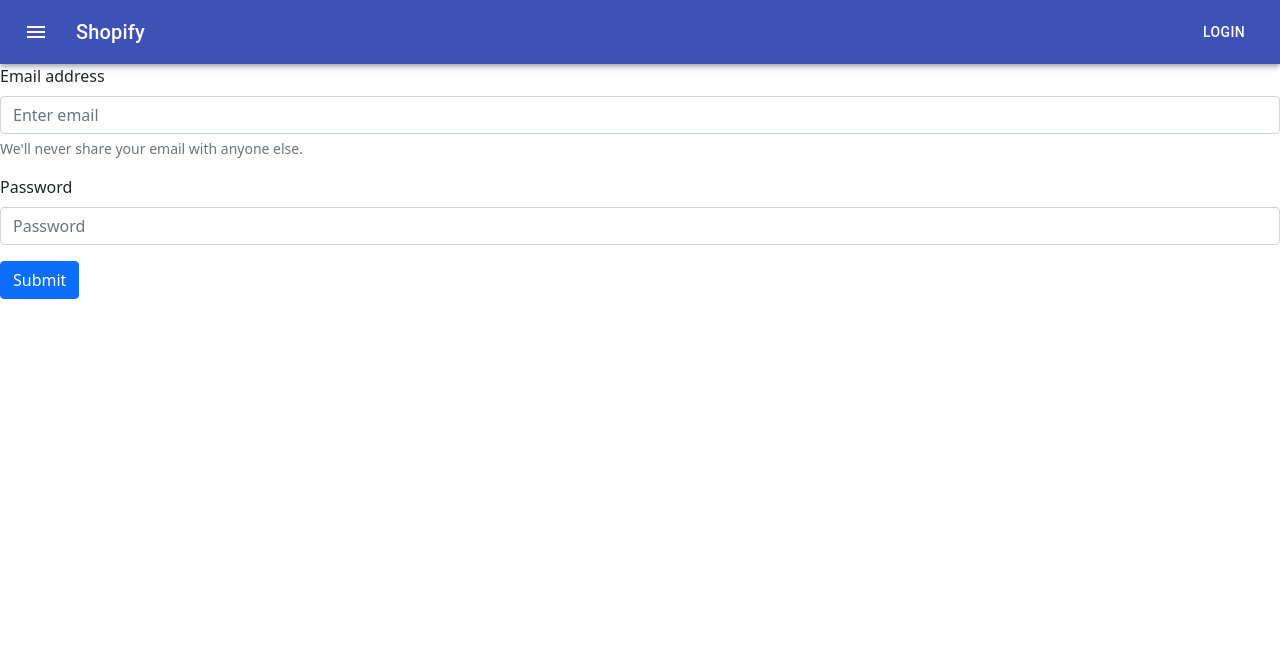
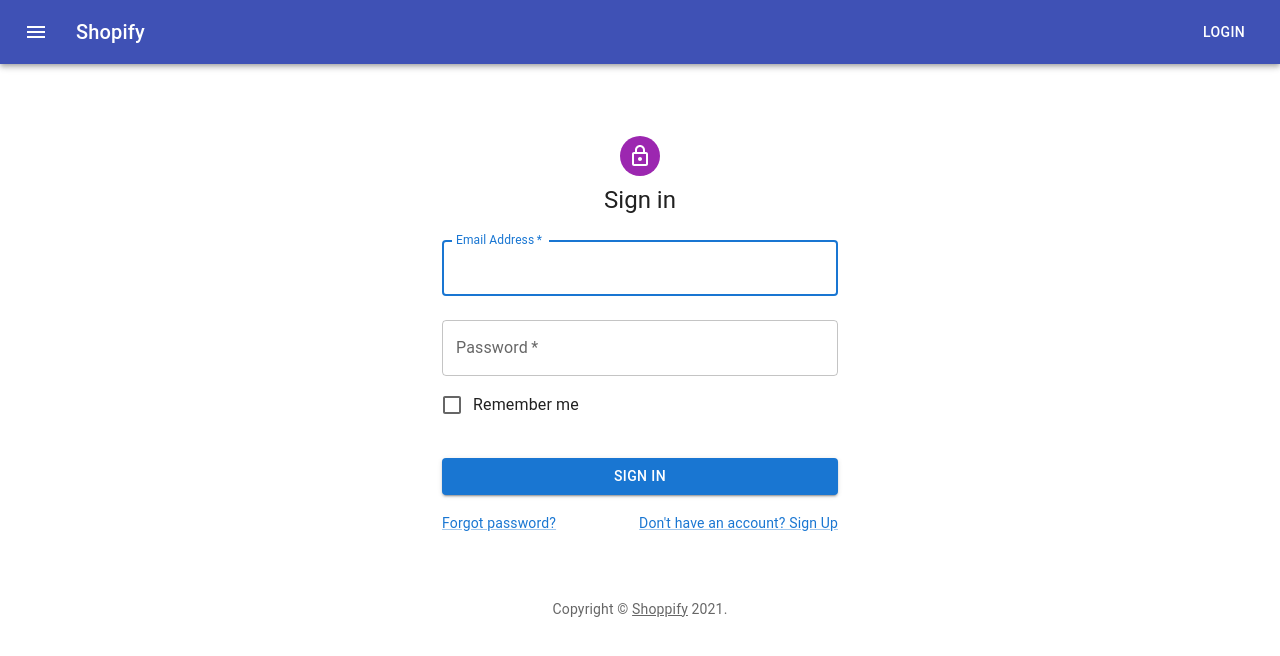
Before and after one commit to Shivansh34/Shopefy, a React (Create React App) app in the folder frontend/: page /login in a window 1280 px wide. Shown: the top 656 px of the page. Built offline with nearby package versions, Linux system fonts and the light colour scheme.

Commit message:
login page changed

```diff
--- a/frontend/package.json
+++ b/frontend/package.json
@@ -8,6 +8,7 @@
     "@emotion/styled": "^11.3.0",
     "@material-ui/core": "^4.12.3",
     "@material-ui/icons": "^4.11.2",
+    "@mui/icons-material": "^5.0.1",
     "@mui/material": "^5.0.1",
     "@testing-library/jest-dom": "^5.14.1",
     "@testing-library/react": "^11.2.7",
--- a/frontend/src/Screens/LoginScreen.js
+++ b/frontend/src/Screens/LoginScreen.js
@@ -1,53 +1,177 @@
+import * as React from 'react';
+import Avatar from '@mui/material/Avatar';
+import Button from '@mui/material/Button';
+import CssBaseline from '@mui/material/CssBaseline';
+import TextField from '@mui/material/TextField';
+import FormControlLabel from '@mui/material/FormControlLabel';
+import Checkbox from '@mui/material/Checkbox';
+import Link from '@mui/material/Link';
+import Grid from '@mui/material/Grid';
+import Box from '@mui/material/Box';
+import LockOutlinedIcon from '@mui/icons-material/LockOutlined';
+import Typography from '@mui/material/Typography';
+import {Container,Alert} from '@mui/material';
+import { createTheme, ThemeProvider } from '@mui/material/styles';
 import {useDispatch,useSelector} from 'react-redux';
-import {useState,useEffect} from 'react';
-import {Form,Button,Alert} from 'react-bootstrap';
+import {useEffect} from 'react';
+import * as actionTypes from '../redux/constants/authConstants';
 import {login} from '../redux/actions/authActions';
-import * as actionTypes from '../redux/constants/authConstants';
 
+function Copyright(props) {
+  return (
+    <Typography variant="body2" color="text.secondary" align="center" {...props}>
+      {'Copyright © '}
+      <Link color="inherit" href="https://shopify.com/">
+        Shoppify
+      </Link>{' '}
+      {new Date().getFullYear()}
+      {'.'}
+    </Typography>
+  );
+}
+
+const theme = createTheme();
 
 const LoginScreen = ({history}) =>{
     const dispatch = useDispatch();
+    const {message} = useSelector((state)=>state.getmessage);
 
-    const [email, setEmail] = useState("");
-    const [password, setPassword] = useState("");
-    const {message} = useSelector((state)=>state.getmessage);
     useEffect(() => {
         const user = JSON.parse(localStorage.getItem("user"));
-        if(user&&user.token){
+        if(user&&user.isLoggedIn){
             history.push('/');
             dispatch({type:actionTypes.SET_MESSAGE,payload:"Already login"});
         }
-    }, [history,dispatch]);
+    }, [history,dispatch,message]);
 
     const loginHandler = async (e) => {
         e.preventDefault();
-        dispatch(login(email,password));
-        const user =localStorage.getItem("user");
-        if (user&&user.token) {
-            history.push("/");
-        }
+        const data = new FormData(e.currentTarget);
+        await dispatch(login(data.get('email'),data.get('password')));
     };
 
-    return (<>
+  return (
+    <ThemeProvider theme={theme}>
+      <Container component="main" maxWidth="xs">
+        <CssBaseline />
+        <Box
+          sx={{
+            marginTop: 8,
+            display: 'flex',
+            flexDirection: 'column',
+            alignItems: 'center',
+          }}
+        >
+          <Avatar sx={{ m: 1, bgcolor: 'secondary.main' }}>
+            <LockOutlinedIcon />
+          </Avatar>
+          <Typography component="h1" variant="h5">
+            Sign in
+          </Typography>
+          <Box component="form" onSubmit={loginHandler} noValidate sx={{ mt: 1 }}>
             {message!==""?(<Alert variant='info'>{message}</Alert>):<div></div>}
-            <Form onSubmit={loginHandler}>
-            <Form.Group controlId="formBasicEmail">
-                <Form.Label>Email address</Form.Label>
-                <Form.Control type="email" value={email} placeholder="Enter email" onChange={(e) => setEmail(e.target.value)}/>
-                <Form.Text className="text-muted">
-                We'll never share your email with anyone else.
-                </Form.Text>
-            </Form.Group>
-            <Form.Group controlId="formBasicPassword">
-                <Form.Label>Password</Form.Label>
-                <Form.Control type="password" value={password} placeholder="Password" onChange={(e) => {setPassword(e.target.value)}}/>
-            </Form.Group>
-            <Button variant="primary" type="submit">
-                Submit
+            <TextField
+              margin="normal"
+              required
+              fullWidth
+              id="email"
+              label="Email Address"
+              name="email"
+              autoComplete="email"
+              autoFocus
+            />
+            <TextField
+              margin="normal"
+              required
+              fullWidth
+              name="password"
+              label="Password"
+              type="password"
+              id="password"
+              autoComplete="current-password"
+            />
+            <FormControlLabel
+              control={<Checkbox value="remember" color="primary" />}
+              label="Remember me"
+            />
+            <Button
+              type="submit"
+              fullWidth
+              variant="contained"
+              sx={{ mt: 3, mb: 2 }}
+            >
+              Sign In
             </Button>
-        </Form>
-    </>
-    );
+            <Grid container>
+              <Grid item xs>
+                <Link href="#" variant="body2">
+                  Forgot password?
+                </Link>
+              </Grid>
+              <Grid item>
+                <Link href="#" variant="body2">
+                  {"Don't have an account? Sign Up"}
+                </Link>
+              </Grid>
+            </Grid>
+          </Box>
+        </Box>
+        <Copyright sx={{ mt: 8, mb: 4 }} />
+      </Container>
+    </ThemeProvider>
+  );
 }
 
+
+
+
+
+// import {Form,Button,Alert} from 'react-bootstrap';
+
+
+// const LoginScreen = ({history}) =>{
+//     const dispatch = useDispatch();
+
+//     const [email, setEmail] = useState("");
+//     const [password, setPassword] = useState("");
+//     const {message} = useSelector((state)=>state.getmessage);
+//     useEffect(() => {
+//         const user = JSON.parse(localStorage.getItem("user"));
+//         if(user&&user.token){
+//             history.push('/');
+//             dispatch({type:actionTypes.SET_MESSAGE,payload:"Already login"});
+//         }
+//     }, [history,dispatch]);
+
+//     const loginHandler = async (e) => {
+//         e.preventDefault();
+//         dispatch(login(email,password));
+//         const user =localStorage.getItem("user");
+//         if (user&&user.token) {
+//             history.push("/");
+//         }
+//     };
+
+//     return (<>
+//             {message!==""?(<Alert variant='info'>{message}</Alert>):<div></div>}
+//             <Form onSubmit={loginHandler}>
+//             <Form.Group controlId="formBasicEmail">
+//                 <Form.Label>Email address</Form.Label>
+//                 <Form.Control type="email" value={email} placeholder="Enter email" onChange={(e) => setEmail(e.target.value)}/>
+//                 <Form.Text className="text-muted">
+//                 We'll never share your email with anyone else.
+//                 </Form.Text>
+//             </Form.Group>
+//             <Form.Group controlId="formBasicPassword">
+//                 <Form.Label>Password</Form.Label>
+//                 <Form.Control type="password" value={password} placeholder="Password" onChange={(e) => {setPassword(e.target.value)}}/>
+//             </Form.Group>
+//             <Button variant="primary" type="submit">
+//                 Submit
+//             </Button>
+//         </Form>
+//     </>
+//     );
+// }
+
 export default LoginScreen;
--- a/frontend/src/components/Navbarcomp.js
+++ b/frontend/src/components/Navbarcomp.js
@@ -4,7 +4,7 @@
 import MenuIcon from '@material-ui/icons/Menu';
 import { useSelector,useDispatch } from "react-redux";
 import {logout} from '../redux/actions/authActions';
-import { useEffect, useState } from 'react';
+import { /*useEffect,*/ useState } from 'react';
 import { Link } from 'react-router-dom';
 
 const useStyles = makeStyles((theme) => ({
@@ -26,9 +26,9 @@
   const user = useSelector((state)=> state.getuser);
   const [anchorEl, setAnchorEl] = useState(null);
   const open = Boolean(anchorEl);
-  useEffect(()=>{
-    console.log(user);
-  },[user])
+  // useEffect(()=>{
+  //   console.log(user);
+  // },[user])
   const handleMenu = (event) => {
     setAnchorEl(event.currentTarget);
   };
@@ -78,7 +78,7 @@
                 onClose={handleClose}
               >
                 <MenuItem onClick={handleClose}>Profile</MenuItem>
-                <MenuItem onClick={handleClose} to="cart">Cart</MenuItem>
+                <MenuItem onClick={handleClose} component="a" href="/cart">Cart</MenuItem>
                 <MenuItem onClick={Logout}>Logout</MenuItem>
               </Menu>
             </div>
```
Also changed, not shown: frontend/src/redux/actions/authActions.js (line endings or trailing spaces), 1 other file (tests, documents, lock files or other folders).
